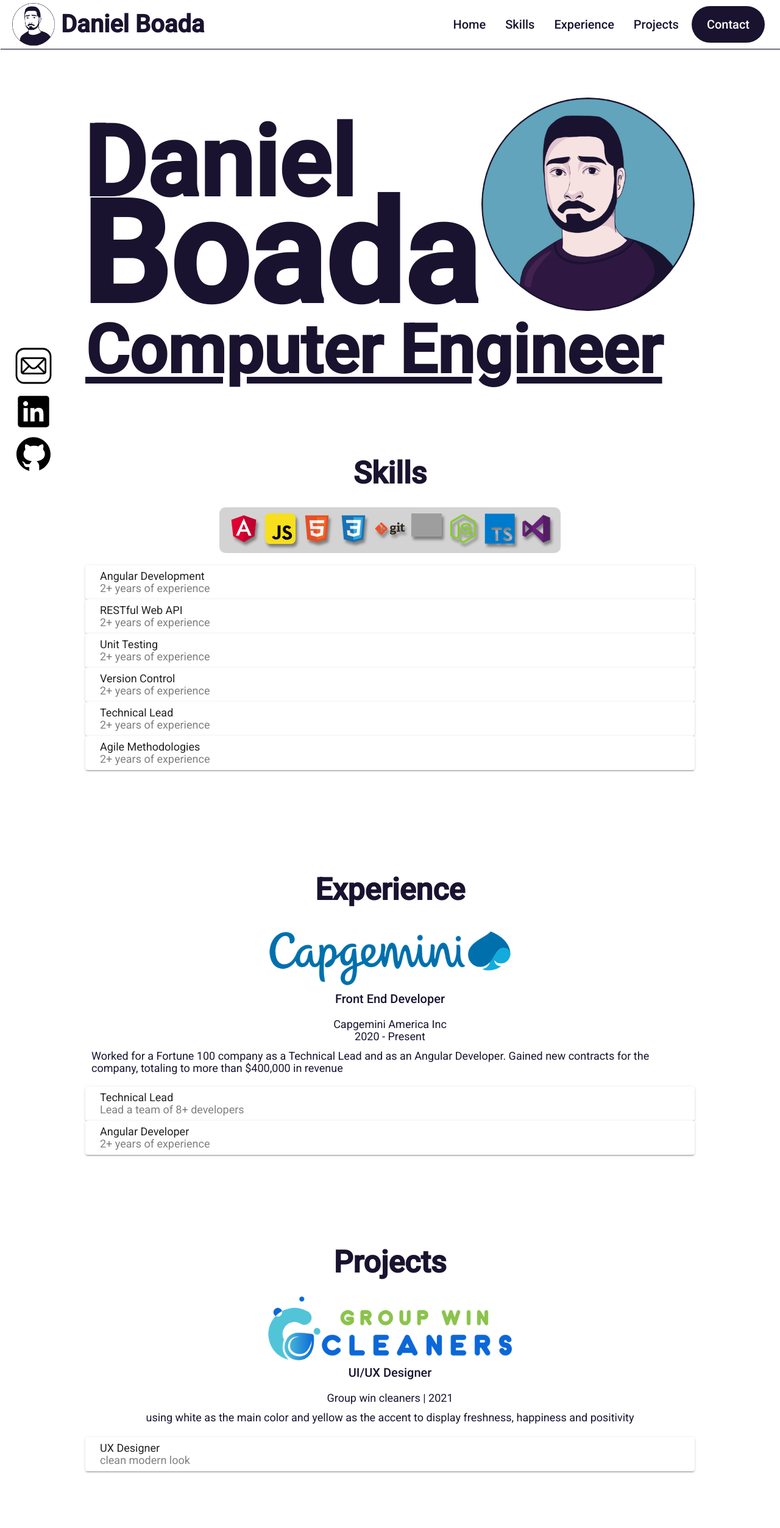
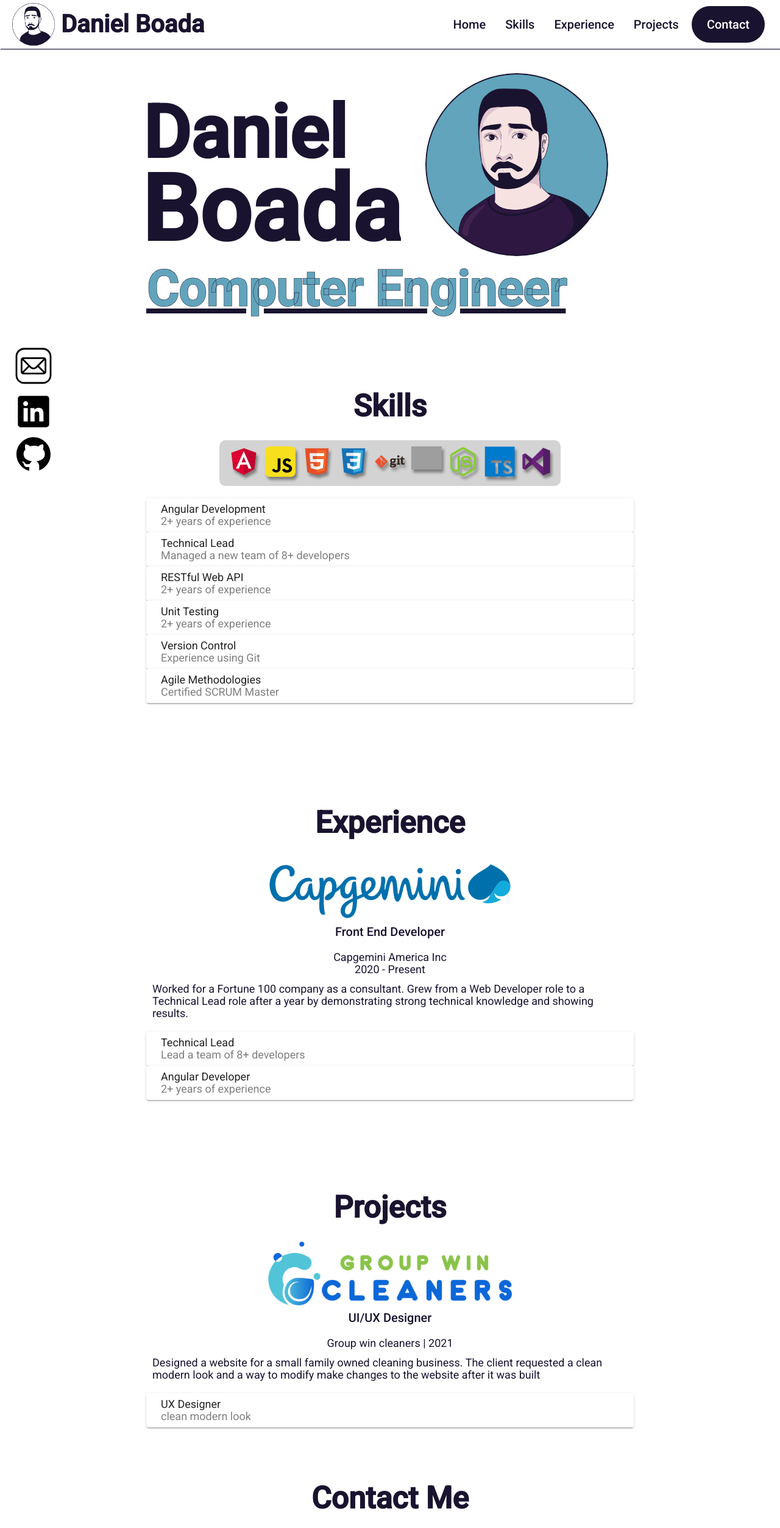
Before and after one commit to daniel-boada/portfolio-daniel-boada, an Angular app: page / in a window 1280 px wide. Shown: the top 2506 px of the page at 61% size. Built offline with nearby package versions, Linux system fonts and the light colour scheme; grey boxes are pictures that could not be loaded.

Commit message:
Text fixed

```diff
--- a/src/app/app.component.scss
+++ b/src/app/app.component.scss
@@ -12,22 +12,21 @@
         margin-top: 80px;
         flex-direction: column;
         display: flex;
-        flex-wrap: wrap;
         justify-content: center;
         color: $light-blue;
     }
 }
 
-@media screen and (min-width: 1000px) {
+@media screen and (min-width: 800px) {
     .root {
         .pages {
-            width: 1000px;
+            width: 800px;
 
             .page {
                 padding-top: 80px;
 
                 &:first-child {
-                    padding-top: 60px;
+                    padding-top: 20px;
                 }
             }
         }
--- a/src/app/experience-page/experience-page.component.html
+++ b/src/app/experience-page/experience-page.component.html
@@ -6,9 +6,8 @@
             <h2>Front End Developer</h2>
             <p>Capgemini America Inc<br />2020 - Present</p>
             <p class="paragraph">
-                Worked for a Fortune 100 company as a Technical Lead and as an
-                Angular Developer. Gained new contracts for the company,
-                totaling to more than $400,000 in revenue
+                Worked for a Fortune 100 company as a consultant.
+                Grew from a Web Developer role to a Technical Lead role after a year by demonstrating strong technical knowledge and showing results.
             </p>
             <mat-accordion>
                 <div *ngFor="let skill of skills">
--- a/src/app/experience-page/experience-page.component.scss
+++ b/src/app/experience-page/experience-page.component.scss
@@ -60,7 +60,7 @@
     }
 }
 
-@media screen and (min-width: 700px) {
+@media screen and (min-width: 800px) {
     .body {
         .tiles {
             .tile {
--- a/src/app/experience-page/experience-page.component.ts
+++ b/src/app/experience-page/experience-page.component.ts
@@ -16,17 +16,21 @@ export class ExperiencePageComponent implements OnInit {
             title: 'Technical Lead',
             description: 'Lead a team of 8+ developers',
             expandedText:
-                'Responsible for making sure tasks and deliverables were completed on time.\
-                Drove daily stand-ups and delegated tasks to the team in an efficient manner.\
-                Reviewed team\'s code and PR\'s to ensure consistent and high quality code.\
-                Communicated with the client frequently to clarify requirements\
-                ',
+                "Managed a new team of 8+ developers, supervised development and delegated tasks, while ensuring deliverables were correct and completed on time. \
+                Gained 2 new contracts for the company, totaling to more than $320,000 in revenue, by demonstrating to the client the capabilities of the team.  \
+                Drove daily stand-ups and delegated tasks to the team in an efficient manner, and coordinated with 3 business partners toward the successful launch of a new functionality for their product. \
+                Cultivated a positive team culture by maintaining an open communication with both the development team and clients, which decreased the number of defects in our code by getting correct understanding of client requirements and needs. \
+                Reviewed over 100 Pull Requests from the team to ensure clean and high quality deliverables, lowering the total number of defects and incidents found in our code significantly. \
+                Mentored 5+ junior developers, guiding them on Web Development (Angular, HTML, CSS), Unit Testing, WebAPI development, Git usage, and enabling them to learn best practices for writing code",
+
         },
         {
             title: 'Angular Developer',
             description: '2+ years of experience',
             expandedText:
-                'I have 2+ years of angular development expereience in Capgemini',
+                'Engineered fixes and added new functionality to 10+ existing applications, and implemented 2 new Single Page Applications (SPA\'s) using Angular 2+, TypeScript, HTML, and SCSS. \
+                Delivered moderate and high complexity stories on time, making sure high quality code was provided and while maintaining high Unit Test coverage using Karma and Jasmine. \
+                Built 2 new RESTful API\'s, and upgraded multiple pre-existing WebAPI\'s to add new functionality',
         },
     ];
     ngOnInit(): void {}
--- a/src/app/home-page/home-page.component.scss
+++ b/src/app/home-page/home-page.component.scss
@@ -51,7 +51,7 @@
     }
 }
 
-@media screen and (min-width: 1000px) {
+@media screen and (min-width: 800px) {
     .body {
         display: block;
         justify-content: unset;
@@ -78,23 +78,23 @@
 
                     .firstName {
                         color: $dark-blue;
-                        font-size: 160px;
-                        line-height: 120px;
+                        font-size: 120px;
+                        line-height: 100px;
                         font-weight: 900;
-                        margin-left: -4px;
+                        margin-left: -6px;
                     }
                     .lastName {
                         color: $dark-blue;
-                        font-size: 230px;
-                        line-height: 150px;
+                        font-size: 150px;
+                        line-height: 120px;
                         font-weight: 900;
                         margin-left: -8px;
                     }
                 }
                 .image {
-                    margin-left: auto;
-                    height: 350px;
-                    width: 350px;
+                    margin-left: 40px;
+                    height: 300px;
+                    width: 300px;
                     border-radius: 50%;
                     display: inline-block;
 
@@ -120,11 +120,12 @@
                 margin-top: 20px;
 
                 .ocupation {
-                    line-height: 90px;
-                    font-size: 110px;
+                    line-height: 70px;
+                    font-size: 80px;
                     text-decoration: underline;
                     text-align: left;
-                    color: $dark-blue;
+                    color: $light-blue;
+                    -webkit-text-stroke: 0.5px $dark-blue;
                 }
             }
         }
--- a/src/app/home-page/home-page.component.ts
+++ b/src/app/home-page/home-page.component.ts
@@ -8,7 +8,7 @@ import { Component, OnInit } from '@angular/core';
 export class HomePageComponent implements OnInit {
     constructor() {}
     ocupations = [
-        'FrontEnd Developer',
+        'Web Developer',
         'UI/UX Developer',
         'Front End Engineer',
         'UI/UX Programmer',
--- a/src/app/navigation-bar/navigation-bar.component.scss
+++ b/src/app/navigation-bar/navigation-bar.component.scss
@@ -39,7 +39,7 @@
     }
 }
 
-@media screen and (min-width: 1000px) {
+@media screen and (min-width: 800px) {
     .navbar {
         .buttons {
             display: flex;
--- a/src/app/projects/projects.component.html
+++ b/src/app/projects/projects.component.html
@@ -6,9 +6,9 @@
             <h2>UI/UX Designer</h2>
 
             <p>Group win cleaners | 2021</p>
-            <p>
-                using white as the main color and yellow as the accent to
-                display freshness, happiness and positivity
+            <p class="projectDescription">
+                Designed a website for a small family owned cleaning business.
+                The client requested a clean modern look and a way to modify make changes to the website after it was built
             </p>
         </div>
         <div class="tile">
@@ -23,11 +23,14 @@
                                 </div>
                             </div>
                         </mat-expansion-panel-header>
-                        <ul class="projectDescription">
+                        <ul>
                             <li>
-                                using white as the main color and yellow as the
-                                accent to display freshness, happiness and
-                                positivity
+                                Designed the website style to reflect the modern look the client requested, using white as the background color and yellow as the
+                                accent color to display freshness, happiness and positivity.
+                            </li>
+                            <li>
+                                Built the website using SquareSpace to allow the client to modify it later on,
+                                and to allow them to take advantage of the ecosystem offered by SquareSpace
                             </li>
                         </ul>
                         <img class="project" [src]="groupWinCleaners" alt="" />
--- a/src/app/projects/projects.component.scss
+++ b/src/app/projects/projects.component.scss
@@ -78,6 +78,7 @@
                     li {
                         font-size: 18px;
                         text-align: left;
+                        margin: 20px 0;
                     }
                 }
             }
@@ -85,21 +86,27 @@
     }
 }
 
-@media screen and (min-width: 1000px) {
+@media screen and (min-width: 800px) {
     .body {
         .tiles {
             .description {
                 img {
                     width: 400px;
                 }
+
+                .projectDescription {
+                    margin: 10px 10px 10px 10px;
+                    text-align: start;
+                }
             }
 
             .tile {
                 width: 100%;
                 .project {
-                    height: 500px;
+                    height: 400px;
                 }
             }
         }
     }
+
 }
--- a/src/app/skills-page/skills-page.component.scss
+++ b/src/app/skills-page/skills-page.component.scss
@@ -106,6 +106,7 @@
     box-shadow: 0 1px 8px rgba(0, 0, 0, 0.5);
     display: none;
     text-align: center;
+    color: white;
 }
 
 .tool {
--- a/src/app/skills-page/skills-page.component.ts
+++ b/src/app/skills-page/skills-page.component.ts
@@ -53,37 +53,40 @@ export class SkillsPageComponent implements OnInit {
             title: 'Angular Development',
             description: '2+ years of experience',
             expandedText:
-                'I have 2+ years of angular development expereience in Capgemini',
+                "2+ years of experience implementing SPA's using TypeScript, HTML and SCSS/CSS. \
+                Engineered fixes and added new functionality to 10+ existing applications, and implemented 2 new Single Page Applications (SPA's) using Angular 2+, TypeScript, HTML, and SCSS. \
+                Delivered moderate and high complexity stories on time, making sure high quality code was provided and while maintaining high Unit Test coverage using Karma and Jasmine",
+        },
+        {
+            title: 'Technical Lead',
+            description: 'Managed a new team of 8+ developers',
+            expandedText:
+                'Managed a new team of 8+ developers, supervised development and delegated tasks, while ensuring deliverables were correct and completed on time',
         },
         {
             title: 'RESTful Web API',
             description: '2+ years of experience',
             expandedText:
-                'I have 2+ years of angular development expereience in Capgemini',
+                "2+ Years of professional experience with RESTful Web Services and NodeJS. \
+                Built 2 new RESTful API\'s, and upgraded multiple pre-existing WebAPI's to add new functionality",
         },
         {
             title: 'Unit Testing',
             description: '2+ years of experience',
             expandedText:
-                'I have 2+ years of angular development expereience in Capgemini',
+                'Experience with unit testing tools like Jasmine and Karma.',
         },
         {
             title: 'Version Control',
-            description: '2+ years of experience',
+            description: 'Experience using Git',
             expandedText:
-                'I have 2+ years of angular development expereience in Capgemini',
-        },
-        {
-            title: 'Technical Lead',
-            description: '2+ years of experience',
-            expandedText:
-                'I have 2+ years of angular development expereience in Capgemini',
+                'Experience using GitHub for source code management and for version control.',
         },
         {
             title: 'Agile Methodologies',
-            description: '2+ years of experience',
+            description: 'Certified SCRUM Master',
             expandedText:
-                'I have 2+ years of angular development expereience in Capgemini',
+                'Strong understanding and experience with all the phases of Agile development.',
         },
     ];
 
@@ -92,5 +95,5 @@ export class SkillsPageComponent implements OnInit {
     splitText(text: string) {
         const textArray: string[] = text.split('.');
         return textArray;
-      }
+    }
 }
```
